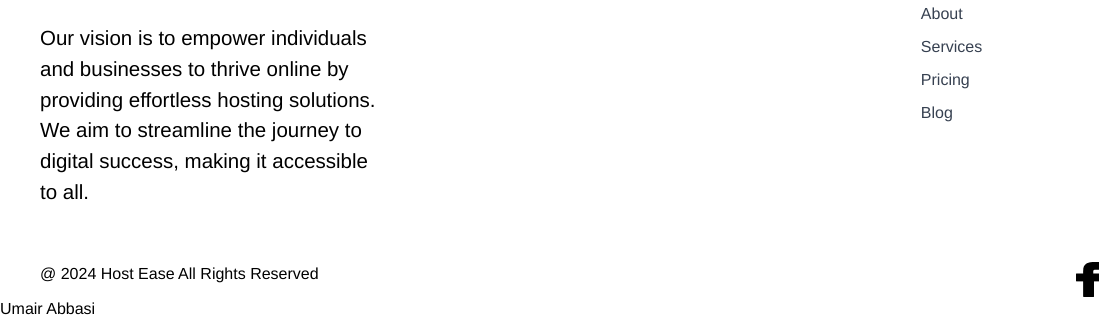
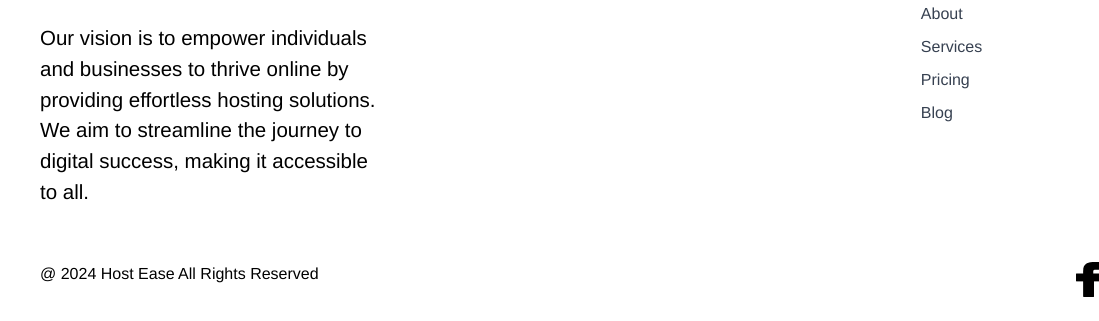
Before and after one commit to umairabbasidev/module-1-web-designing-hackathon, a plain HTML site: page index.html in a window 1280 px wide. Shown: the part 4349-4670 px from the top of the page, 0-1099 px from the left. After the commit the page ends 4646 px from the top, so only its background shows below. Drawn offline with nearby package versions, Linux system fonts and the light colour scheme.

Commit message:
module-1-web-designing-hackathon task completed

```diff
--- a/index.html
+++ b/index.html
@@ -259,7 +259,7 @@
             </div>
         </div>
     </footer>
-    <h3>Umair Abbasi</h3>
+
 </body>
 
 
```
